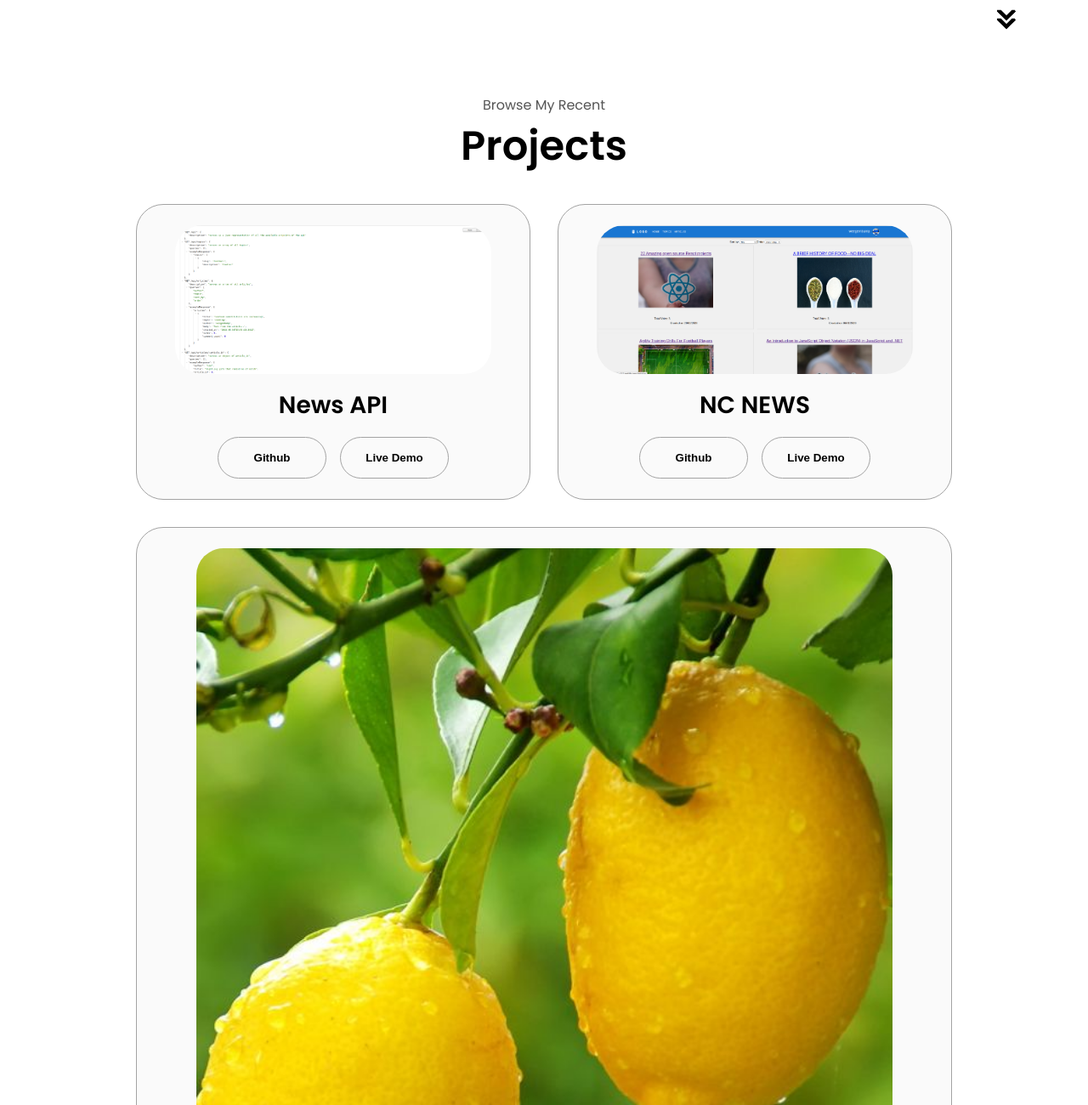
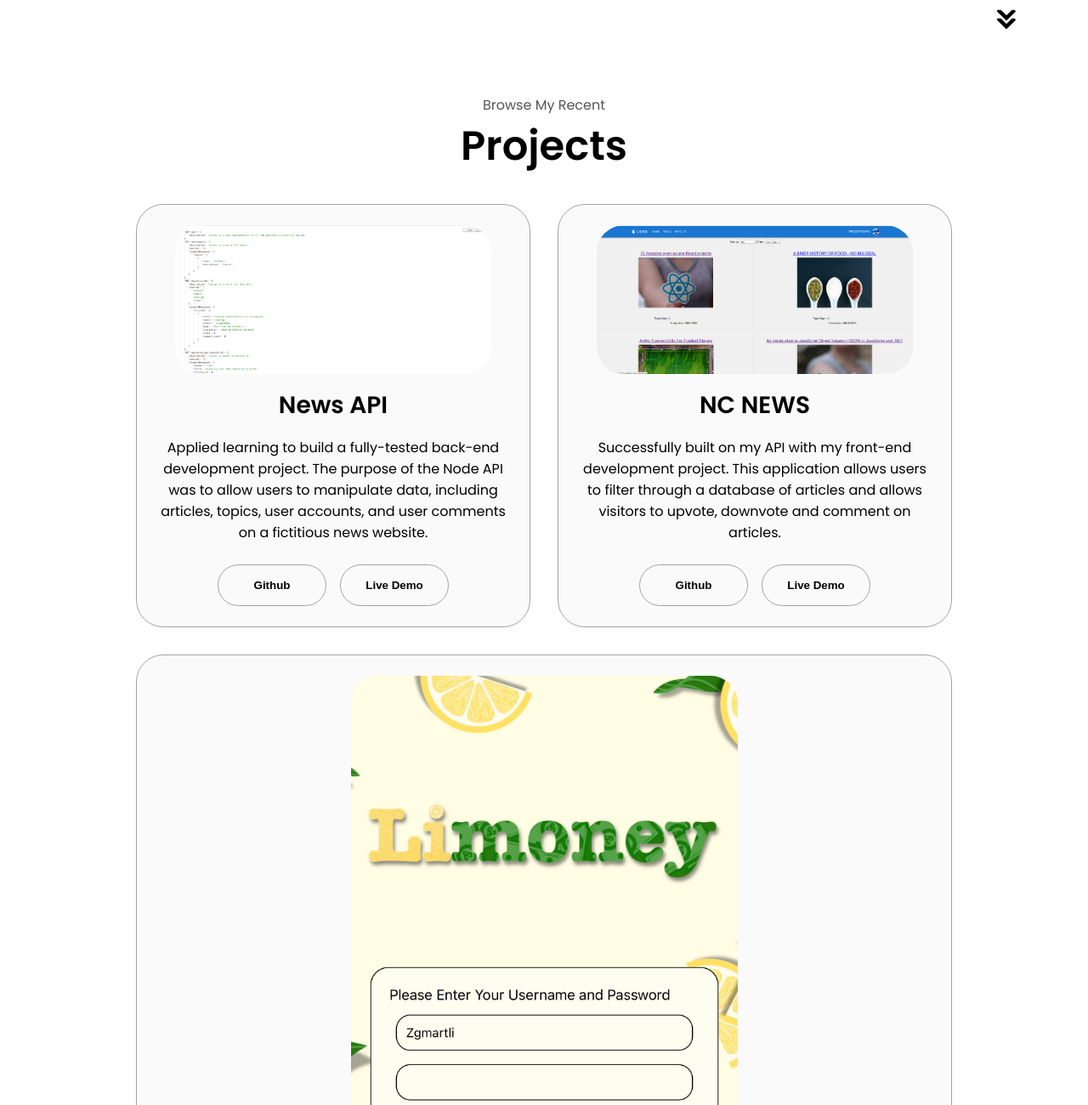
Before and after one commit to CloneTrooper66/Portfolio-Website, a plain HTML site: page index.html in a window 1280 px wide. Shown: the part 2353-3653 px from the top of the page at 85% size. Drawn offline with Linux system fonts and the light colour scheme.

Commit message:
updated README file

```diff
--- a/index.html
+++ b/index.html
@@ -104,7 +104,7 @@
               />
               <h3>Education</h3>
               <p>
-                Software Development Bootcamp at Northcoders 2023 <br />Level 3
+                Software Development Bootcamp at Northcoders 2024 <br />Level 3
                 Access to Higher Education Diploma (Computer Science and Maths)
                 2019-2020
               </p>
@@ -287,6 +287,11 @@
               />
             </div>
             <h2 class="experience-sub-title project-title">News API</h2>
+            Applied learning to build a fully-tested back-end development
+            project. The purpose of the Node API was to allow users to
+            manipulate data, including articles, topics, user accounts, and user
+            comments on a fictitious news website.
+            <br /><br />
             <div class="btn-container">
               <button
                 class="btn btn-color-2 project-btn"
@@ -311,6 +316,11 @@
               />
             </div>
             <h2 class="experience-sub-title project-title">NC NEWS</h2>
+            Successfully built on my API with my front-end development project.
+            This application allows users to filter through a database of
+            articles and allows visitors to upvote, downvote and comment on
+            articles.
+            <br /><br />
             <div class="btn-container">
               <button
                 class="btn btn-color-2 project-btn"
@@ -329,12 +339,17 @@
           <div class="details-container color-container">
             <div class="article-container">
               <img
-                src="./assets/project-3.jpg"
+                src="./assets/limoney-1.jpeg"
                 alt="Project 3"
-                class="project-img"
+                class="project-img-3"
               />
             </div>
             <h2 class="experience-sub-title project-title">Limoney</h2>
+            Teamed up to plan and develop a full-stack application aimed at
+            teaching essential skills such as budgeting and money management.
+            This educational game app is designed to engage young entrepreneurs
+            in a fun and interactive way.
+            <br /><br />
             <div class="btn-container">
               <button
                 class="btn btn-color-3 project-btn"
--- a/style.css
+++ b/style.css
@@ -368,6 +368,12 @@ article .icon {
   height: 90%;
 }
 
+.project-img-3 {
+  border-radius: 2rem;
+  width: 50%;
+  height: 90%;
+}
+
 .project-title {
   margin: 1rem;
   color: black;
```
Also changed, not shown: assets/limoney-1.jpeg (added), assets/limoney-2.png (added), 1 other file.
